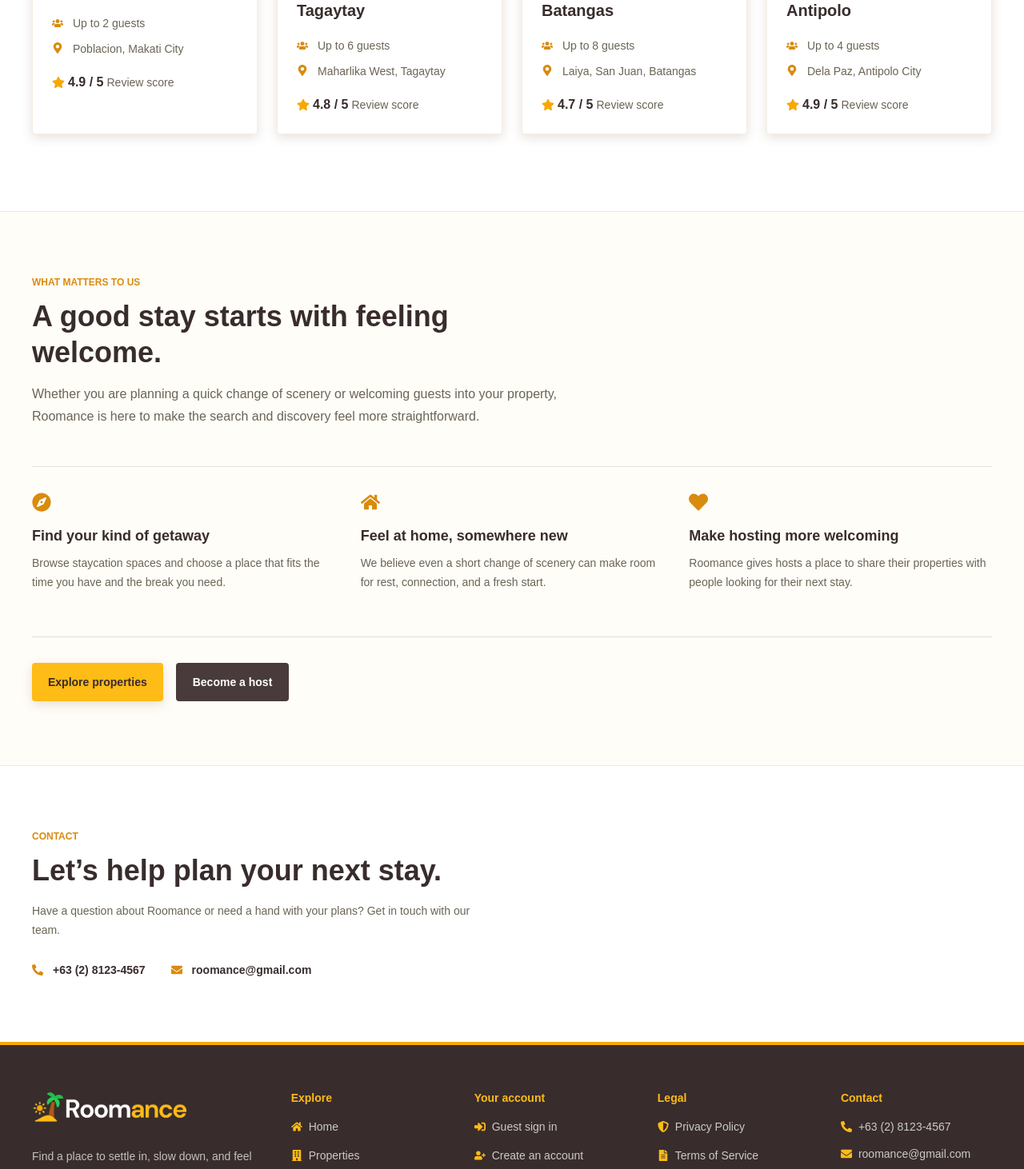
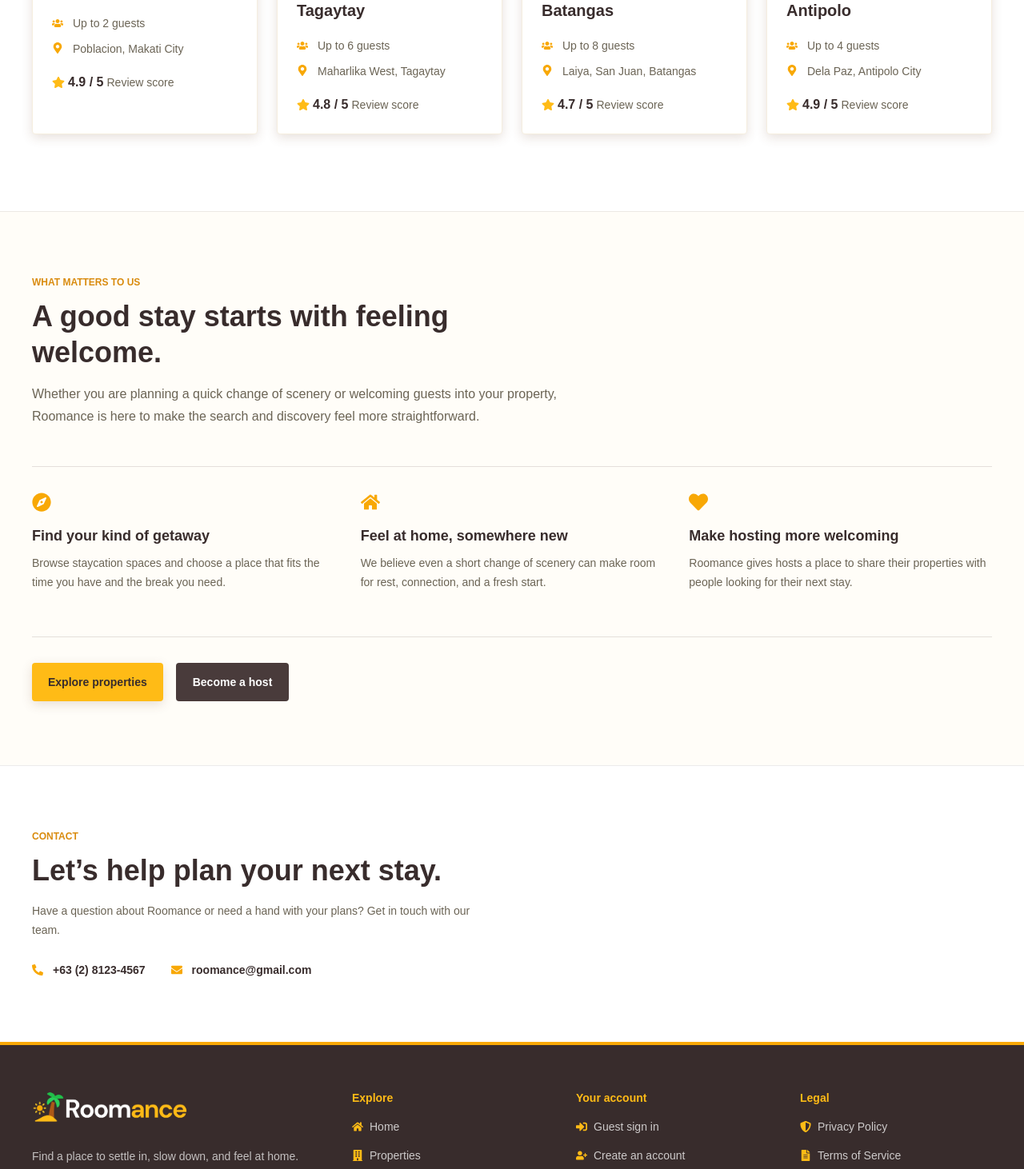
Before and after one commit to rgrmlbn/Staycation-Booking-System, a React (Vite) app in the folder frontend/: page / in a window 1280 px wide. Shown: the part 1180-2642 px from the top of the page at 80% size. Built offline with nearby package versions, Linux system fonts and the light colour scheme.

Commit message:
Updated landing page

```diff
--- a/frontend/src/components/layouts/Footer.jsx
+++ b/frontend/src/components/layouts/Footer.jsx
@@ -2,10 +2,8 @@ import { Link } from "react-router-dom";
 import {
   FaBuilding,
   FaCookieBite,
-  FaEnvelope,
   FaFileAlt,
   FaHome,
-  FaPhoneAlt,
   FaShieldAlt,
   FaSignInAlt,
   FaUserPlus,
@@ -42,7 +40,7 @@ const FOOTER_GROUPS = [
 export default function Footer() {
   return (
     <footer className="border-t-4 border-[var(--color-sun)] bg-[var(--color-bark-dark)] text-white">
-      <div className="container grid gap-10 px-6 pb-28 pt-12 sm:grid-cols-2 md:grid-cols-3 md:px-10 md:pb-12 md:pt-14 xl:grid-cols-[1.5fr_repeat(4,minmax(0,1fr))]">
+      <div className="container grid gap-10 px-6 pb-28 pt-12 sm:grid-cols-2 md:grid-cols-3 md:px-10 md:pb-12 md:pt-14 xl:grid-cols-[1.5fr_repeat(3,minmax(0,1fr))]">
         <div className="max-w-sm">
           <Link to="/" aria-label="Roomance home" className="inline-flex">
             <img src={logo} alt="Roomance" className="h-11 w-auto" />
@@ -75,38 +73,6 @@ export default function Footer() {
             </ul>
           </div>
         ))}
-
-        <div>
-          <h2 className="text-sm font-bold text-[var(--color-sand)]">
-            Contact
-          </h2>
-          <ul className="mt-4 space-y-3 text-sm text-white/75">
-            <li>
-              <a
-                href="tel:+63281234567"
-                className="inline-flex items-center gap-2 transition-colors hover:text-white"
-              >
-                <FaPhoneAlt
-                  aria-hidden="true"
-                  className="text-[var(--color-sand)]"
-                />
-                +63 (2) 8123-4567
-              </a>
-            </li>
-            <li>
-              <a
-                href="mailto:roomance@gmail.com"
-                className="inline-flex items-center gap-2 transition-colors hover:text-white"
-              >
-                <FaEnvelope
-                  aria-hidden="true"
-                  className="text-[var(--color-sand)]"
-                />
-                roomance@gmail.com
-              </a>
-            </li>
-          </ul>
-        </div>
       </div>
 
       <div className="border-t border-white/15">
--- a/frontend/src/components/property/PropertyCard.jsx
+++ b/frontend/src/components/property/PropertyCard.jsx
@@ -22,7 +22,7 @@ export default function PropertyCard({
         <div className="flex items-center gap-3">
           <FaUsers
             aria-hidden="true"
-            className="shrink-0 text-[var(--color-sun-dark)]"
+            className="shrink-0 text-[var(--color-sun)]"
           />
           <div>
             <dt className="sr-only">Max guests</dt>
@@ -32,7 +32,7 @@ export default function PropertyCard({
         <div className="flex items-start gap-3">
           <FaMapMarkerAlt
             aria-hidden="true"
-            className="mt-0.5 shrink-0 text-[var(--color-sun-dark)]"
+            className="mt-0.5 shrink-0 text-[var(--color-sun)]"
           />
           <div>
             <dt className="sr-only">Address</dt>
@@ -42,7 +42,7 @@ export default function PropertyCard({
       </dl>
 
       <div className="mt-5 flex items-center gap-1">
-        <FaStar aria-hidden="true" className="text-[var(--color-sun)]" />
+        <FaStar aria-hidden="true" className="text-[var(--color-sand)]" />
         <span className="font-bold text-[var(--color-bark-dark)]">
           {reviewScore}
         </span>
--- a/frontend/src/pages/about/About.jsx
+++ b/frontend/src/pages/about/About.jsx
@@ -50,7 +50,7 @@ export function AboutSection() {
               <article key={value.title}>
                 <Icon
                   aria-hidden="true"
-                  className="text-2xl text-[var(--color-sun-dark)]"
+                  className="text-2xl text-[var(--color-sun)]"
                 />
                 <h3 className="mt-4 text-lg font-bold text-[var(--color-bark-dark)]">
                   {value.title}
--- a/frontend/src/pages/auth/AuthLayout.jsx
+++ b/frontend/src/pages/auth/AuthLayout.jsx
@@ -80,7 +80,7 @@ export default function AuthLayout({
         }}
       >
         <div className="relative z-10 max-w-lg">
-          <div className="mb-6 flex size-12 items-center justify-center rounded bg-[var(--color-sun)] text-[var(--color-bark-dark)]">
+          <div className="mb-6 flex size-12 items-center justify-center rounded bg-[var(--color-sand)] text-[var(--color-bark-dark)]">
             <FaSun aria-hidden="true" size={25} />
           </div>
           <p className="text-xs font-bold uppercase text-[var(--color-sand)]">
--- a/frontend/src/pages/guest/GuestPage.jsx
+++ b/frontend/src/pages/guest/GuestPage.jsx
@@ -129,7 +129,7 @@ export default function GuestPage() {
             >
               <FaPhoneAlt
                 aria-hidden="true"
-                className="text-[var(--color-sun-dark)]"
+                className="text-[var(--color-sun)]"
               />
               +63 (2) 8123-4567
             </a>
@@ -139,7 +139,7 @@ export default function GuestPage() {
             >
               <FaEnvelope
                 aria-hidden="true"
-                className="text-[var(--color-sun-dark)]"
+                className="text-[var(--color-sun)]"
               />
               roomance@gmail.com
             </a>
```
